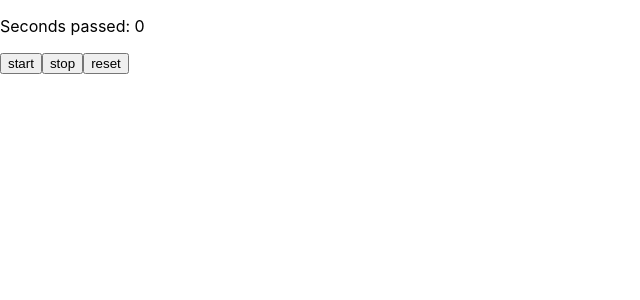
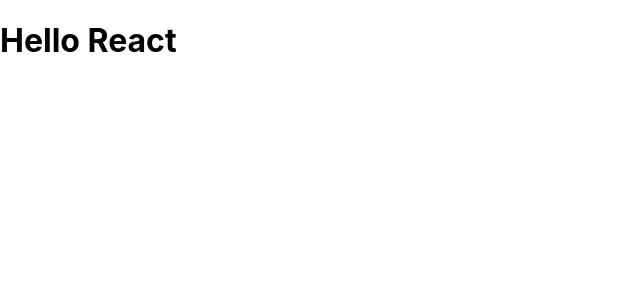
Before and after one commit to xbzhang2020/learning-react, a React (Create React App) app: page / in a window 1280 px wide. Shown: the top 300 px of the page, without its empty margins (0-640 px from the left). Built offline with nearby package versions, Linux system fonts and the light colour scheme.

Commit message:
feat: 代码优化

```diff
--- a/src/App.js
+++ b/src/App.js
@@ -1,14 +1,14 @@
 // import MyContext from './components/context'
 // import MyState from './components/state'
 // import MyRedux from './components/redux'
-import MyMobx from "./components/mobx";
+// import MyMobx from "./components/mobx";
 
 function App() {
   return (
-    <div className="App">
-      <MyMobx />
+    <div className='App'>
+      <h1>Hello React</h1>
     </div>
-  );
+  )
 }
 
-export default App;
+export default App
```
